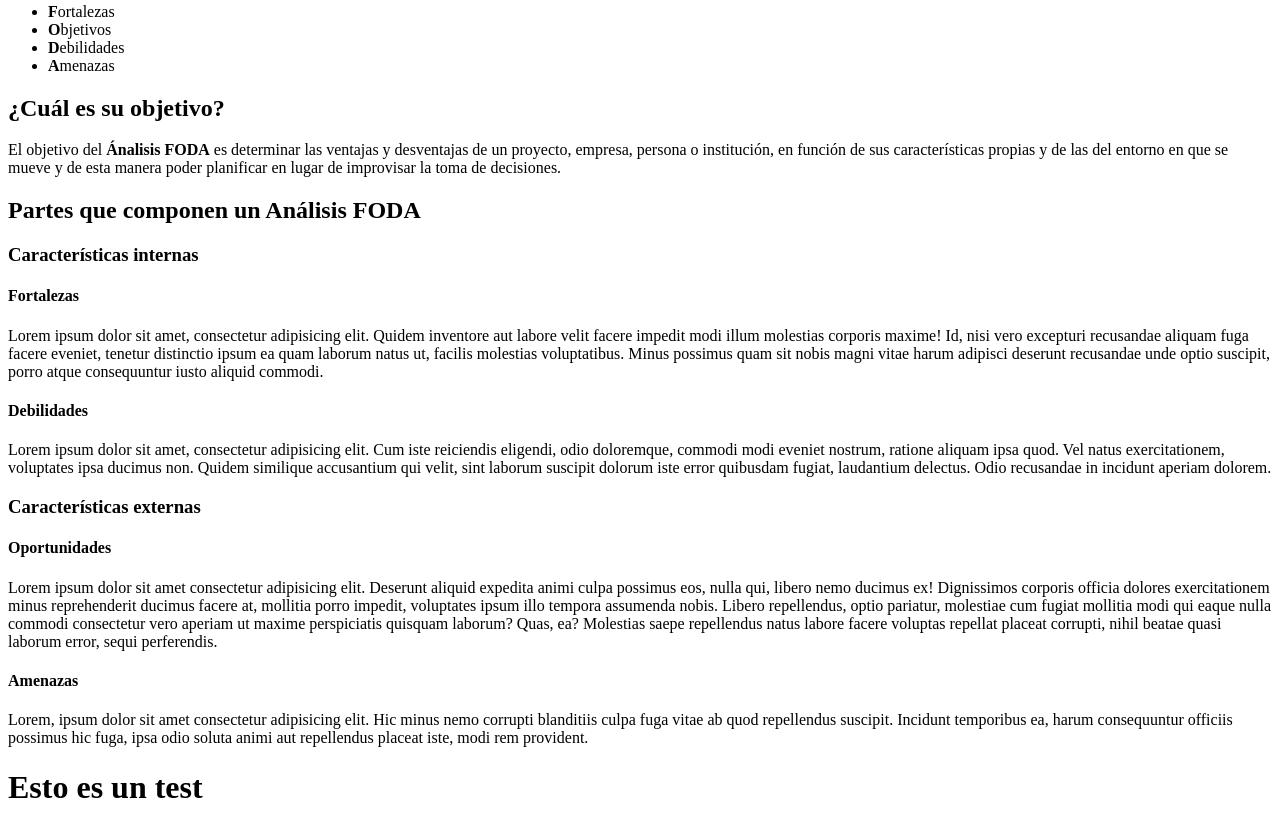
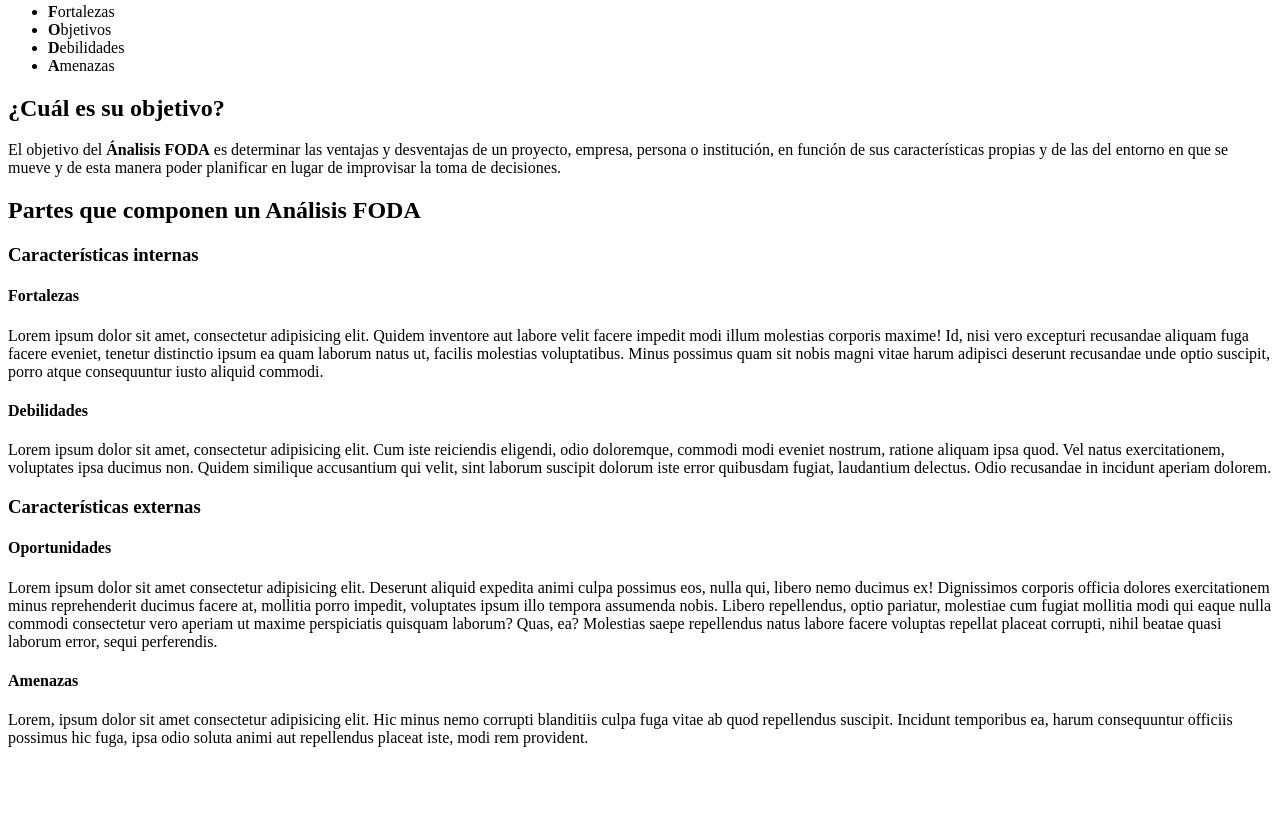
Before and after one commit to RebecaBranchi/ejercicio-1-digitalers, a plain HTML site: page index.html in a window 1280 px wide. Shown: the part 365-1192 px from the top of the page. After the commit the page ends 1120 px from the top, so only its background shows below. Drawn offline with Linux system fonts and the light colour scheme.

Commit message:
se elimina linea

```diff
--- a/index.html
+++ b/index.html
@@ -65,7 +65,7 @@
     repellendus suscipit. Incidunt temporibus ea, harum consequuntur officiis possimus hic fuga, ipsa odio soluta animi aut
     repellendus placeat iste, modi rem provident.
 
-    <h1>Esto es un test</h1>
+
 
 
 </body>
```
